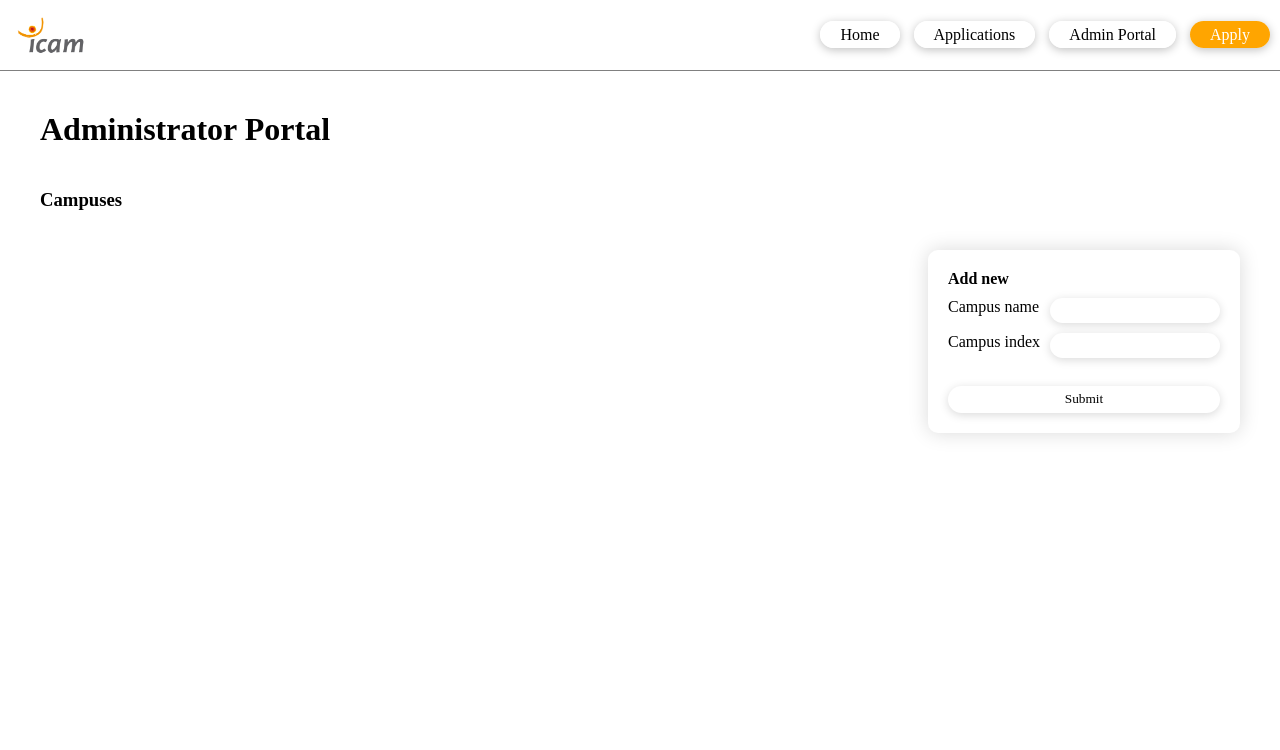
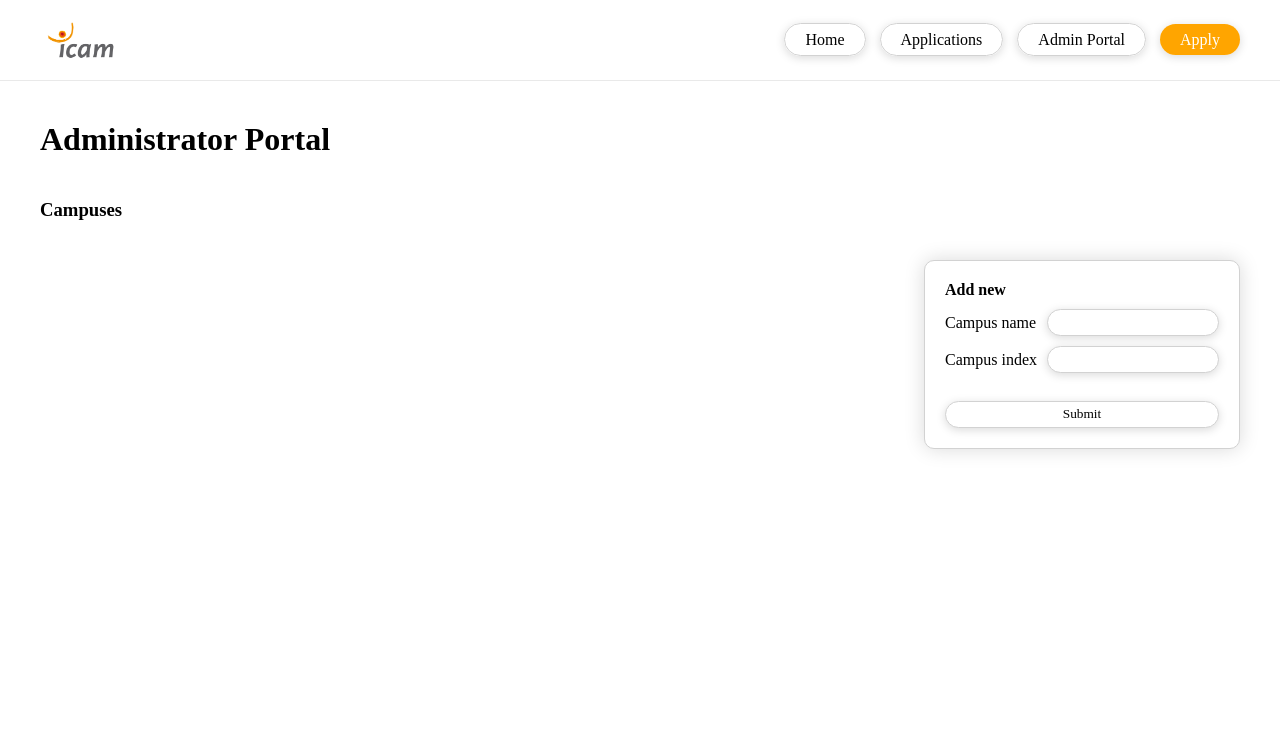
Before and after one commit to falachabt/dynamic_web_app, a Flask app: page /admin in a window 1280 px wide. Shown: the top 750 px of the page. Run offline with Flask 3, Linux system fonts and the light colour scheme; data that the repository does not hold is empty; some libraries are stand-ins or nearby versions; some web fonts are replaced.

Commit message:
Ajouté fonction addCampus, modifié style

```diff
--- a/app.py
+++ b/app.py
@@ -1,4 +1,5 @@
 from flask import Flask, render_template
+from flask import request
 from flask_mysqldb import MySQL
 
 app = Flask(__name__)
@@ -47,7 +48,7 @@ def campusList(arg):
 
     htmlCode = ""
 
-    cur.execute("SELECT " + arg + " FROM Campus ")
+    cur.execute("SELECT " + arg + " FROM Campus ORDER BY idCampus")
     for rows in cur.fetchall():
         htmlCode += "<tr>"
         for col in rows:
@@ -57,6 +58,15 @@ def campusList(arg):
     cur.close()
 
     return htmlCode
+
+@app.route('/addCampus', methods =['GET'])
+def addCampus():
+    cur = mysql.connection.cursor()
+    sql = "INSERT INTO Campus(idCampus, campusName) VALUES (%s, %s)"
+    val = (request.values['campusIndex'], request.values['campusName'])
+    cur.execute(sql,val)
+    mysql.connection.commit()
+    return render_template("admin.html", campusList = campusList('*'))
 
 @app.route('/')
 def hello():
@@ -70,9 +80,9 @@ def list():
 def admin():
     return render_template("admin.html", campusList = campusList('*'))
 
-@app.route("/add")
-def add():
-    return render_template("add.html")
+@app.route("/apply")
+def apply():
+    return render_template("apply.html")
 
 if __name__ == '__main__':
     app.run(debug=True)
--- a/static/css/styles.css
+++ b/static/css/styles.css
@@ -37,13 +37,13 @@ body {
 }
 
 header {
-    width: calc(100% - 20px);
+    width: calc(100vw - 80px);
     position: sticky;
     top: 0;
     z-index: 3000;
     text-align: center;
-    padding: 10px 10px;
-    border-bottom: solid 1px gray;
+    padding: 15px 40px;
+    border-bottom: solid 1px rgb(233, 233, 233);
     display: flex;
     justify-content: space-between;
     align-items: center;
@@ -57,16 +57,6 @@ header .logo {
 
 /*****************  NAVIGATION   **********************/
 
-/*nav a {
-    color: #333;
-    font-size: 1.1em;
-    padding: 5px 20px;
-    text-decoration: none;
-    border: solid 1px gray;
-    border-radius: 20px;
-    transition: .2s;
-}*/
-
 nav > *:first-child{
     margin-left: 0;
 }
@@ -77,8 +67,8 @@ nav > *{
 
 nav a {
     background-color: white;
-    box-shadow: 0 2px 10px rgba(0, 0, 0, 0.250);
-    padding: 5px 20px;
+    box-shadow: 0 2px 10px rgba(0, 0, 0, 0.150);
+    padding: 7px 20px;
     border-radius: 20px;
     text-decoration: none;
     color: black;
@@ -95,13 +85,16 @@ nav a:hover{
     background-color: rgb(242, 242, 242);
 }
 
+nav a.special:hover{
+    color: orange;
+}
+
 /*****************  PAGE CONTENT   **********************/
 
 .content {
     position: relative;
     display: block;
     padding: 40px;
-    height: calc(100vh - 200px);
 }
 
 /*****************  TABLE STYLE   **********************/
@@ -132,7 +125,8 @@ th{
 /*****************  GLOBAL STYLES   **********************/
 
 .blur{
-    backdrop-filter: blur(50px);
+    backdrop-filter: blur(5px);
+    -webkit-backdrop-filter: blur(5px);
     background-color: rgba(255, 255, 255, 0.707);
 }
 
@@ -145,6 +139,7 @@ th{
     display: flex;
     flex-direction: row;
     justify-content:space-between;
+    align-items: center;
 }
 
 .stickRight{
@@ -157,6 +152,15 @@ th{
 
 .vspaced > *{
     margin-top: 20px;
+}
+
+.outlined{
+    border: solid 1px rgb(210, 210, 210);
+}
+
+a{
+    text-decoration: none;
+    color: black;
 }
 
 /*****************  FORMS   **********************/
--- a/templates/admin.html
+++ b/templates/admin.html
@@ -1,4 +1,5 @@
 {% extends 'base.html' %}
+{% block title %} Admin Portal {% endblock %}
 
 {% block content %}
 <div class='vertical vspaced'>
@@ -8,18 +9,18 @@
       <table class='stickRight'>
          {{campusList | safe}}
       </table>
-      <form action='addsave' method='GET'>
+      <form action='addCampus' method='GET' class='outlined'>
          <h4>Add new</h4>
          <div class='horizontal'>
             <label>Campus name</label>
-            <input type='campusName' name='campusName' required>
+            <input type='campusName' name='campusName' class='outlined' required>
          </div>
          <div class='horizontal'>
             <label>Campus index</label>
-            <input type='campusIndex' name='campusIndex' required>
+            <input type='campusIndex' name='campusIndex' class='outlined' required>
          </div>
          <hr>
-         <button type='submit'>
+         <button type='submit' class='outlined'>
             Submit
          </button>
       </form>
--- a/templates/add.html
+++ b/templates/apply.html
@@ -1,4 +1,6 @@
 {% extends 'base.html' %}
+
+{% block title %} Apply {% endblock %}
 
 {% block content %}
    register to a campus for mobility
--- a/templates/base.html
+++ b/templates/base.html
@@ -7,7 +7,7 @@
     <title>{% block title %} {% endblock %} - Mobility</title>
     <!-- Link to external CSS file -->
     <link rel="stylesheet" type="text/css" href="{{ url_for('static', filename='css/styles.css') }}">
-    <link rel='icon' href="{{ url_for('static', filename='images/logo-short.png') }}">
+    <link rel='icon' href="{{ url_for('static', filename='images/logotype_short.png') }}">
 </head>
 
 <body>
@@ -17,10 +17,10 @@
 
 
         <nav>
-            <a href="{{ url_for('hello') }}" class="{% if active_page == 'hello' %}active{% endif %}">Home</a>
-            <a href="{{ url_for('list') }}" class="{% if active_page == 'list' %}active{% endif %}">Applications</a>
-            <a href="{{ url_for('admin') }}" class="{% if active_page == 'admin' %}active{% endif %}">Admin Portal</a>
-            <a href="{{ url_for('add') }}" class="special ">Apply</a>
+            <a href="{{ url_for('hello') }}" class="{% if active_page == 'hello' %}active{% endif %} outlined">Home</a>
+            <a href="{{ url_for('list') }}" class="{% if active_page == 'list' %}active{% endif %} outlined">Applications</a>
+            <a href="{{ url_for('admin') }}" class="{% if active_page == 'admin' %}active{% endif %} outlined">Admin Portal</a>
+            <a href="{{ url_for('apply') }}" class="special">Apply</a>
         </nav>
     </header>
 
```
Also changed, not shown: templates/index.html (+3 -6 lines), templates/list.html (+3 -5 lines), static/images/logotype_short.png (added), 2 other files.
